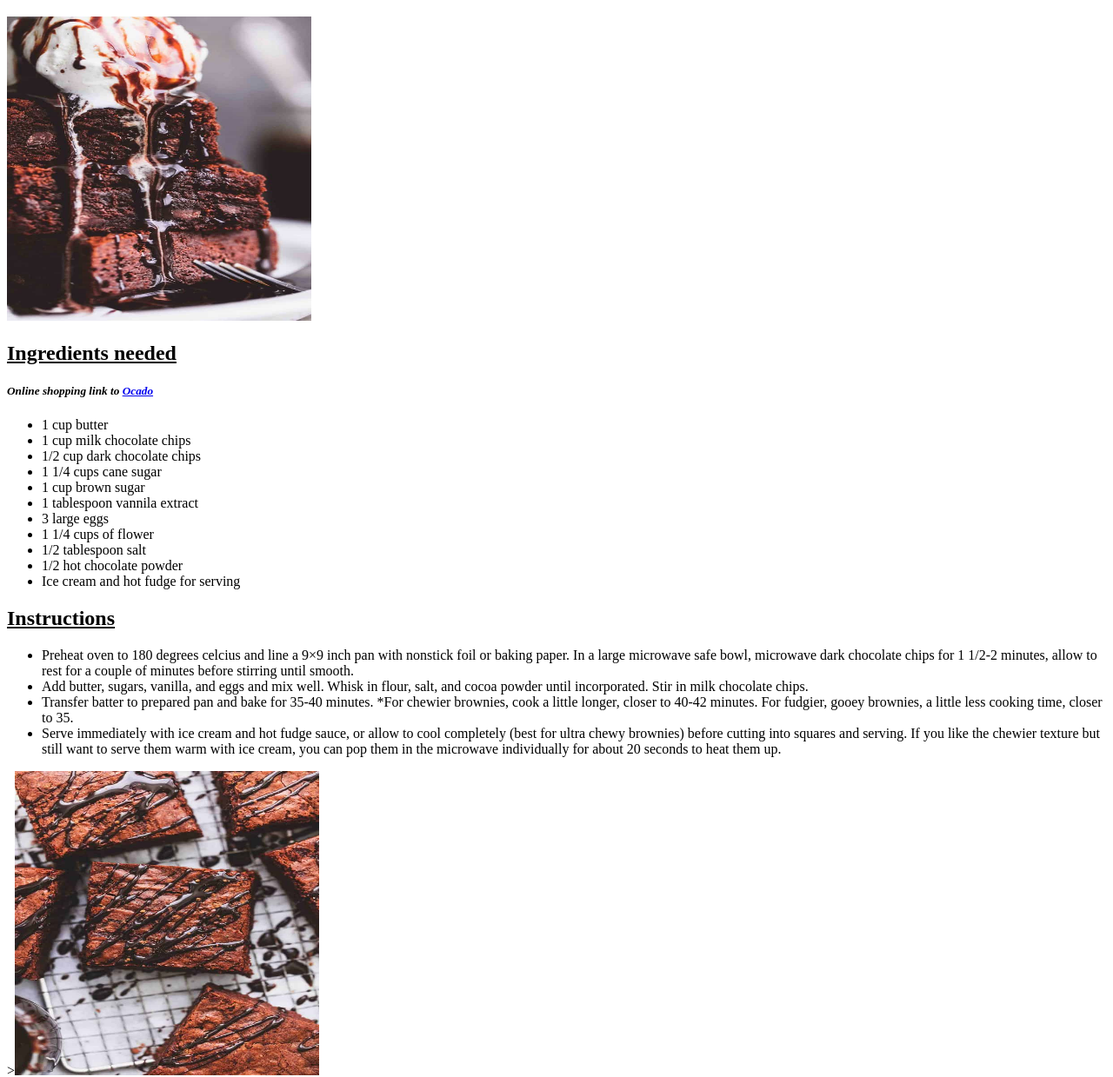
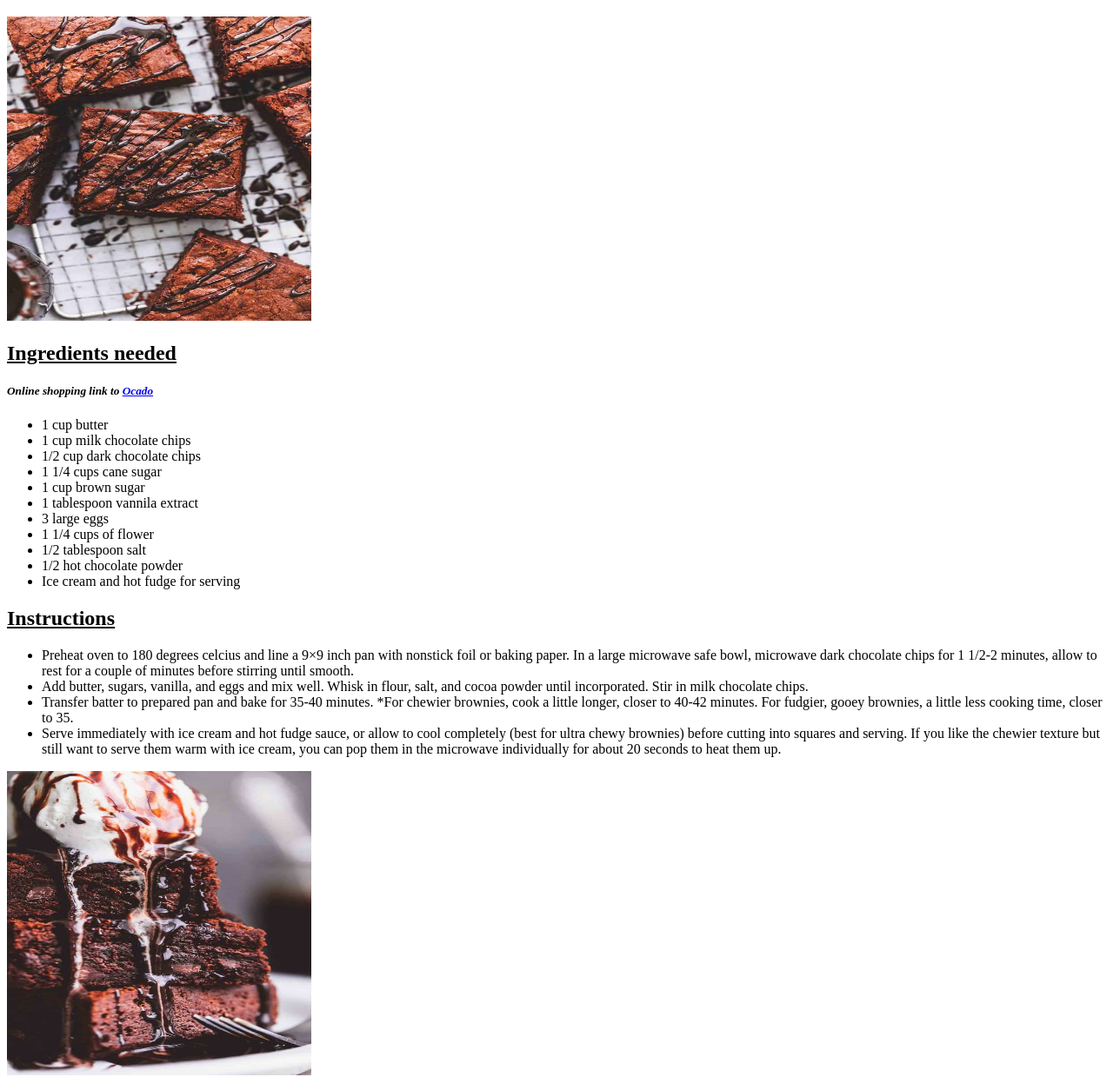
Before and after one commit to Justmilomb/Odin-Brownie-Recipe, a plain HTML site: page index.html in a window 1280 px wide. Shown: the part 61-1300 px from the top of the page at 87% size. Drawn offline with Linux system fonts and the light colour scheme.

Commit message:
Sorted out error on images and index.html

```diff
--- a/index.html
+++ b/index.html
@@ -9,7 +9,7 @@
 
 <body>
   <h1>Gooey Brownie Recipe</h1>
-  <img src="../Images/GooeyBrownie.jpg" alt="A picture of a brownie" width="350" height="350">
+  <img src="images/FinishedBrownie.jpg" alt="A picture of a brownie" width="350" height="350">
 </body>
 
 <body>
@@ -45,7 +45,7 @@
 </body>
 
 <body>
-    ><img src="../Images/FinishedBrownie.jpg" alt="A picture of finished brownies" width="350" height="350">
+    <img src="images/GooeyBrownie.jpg" alt="A picture of finished brownies" width="350" height="350">
 </body>
 
 </html>
```
Also changed, not shown: images/FinishedBrownie.jpg (renamed from Images/FinishedBrownie.jpg), images/GooeyBrownie.jpg (renamed from Images/GooeyBrownie.jpg).
